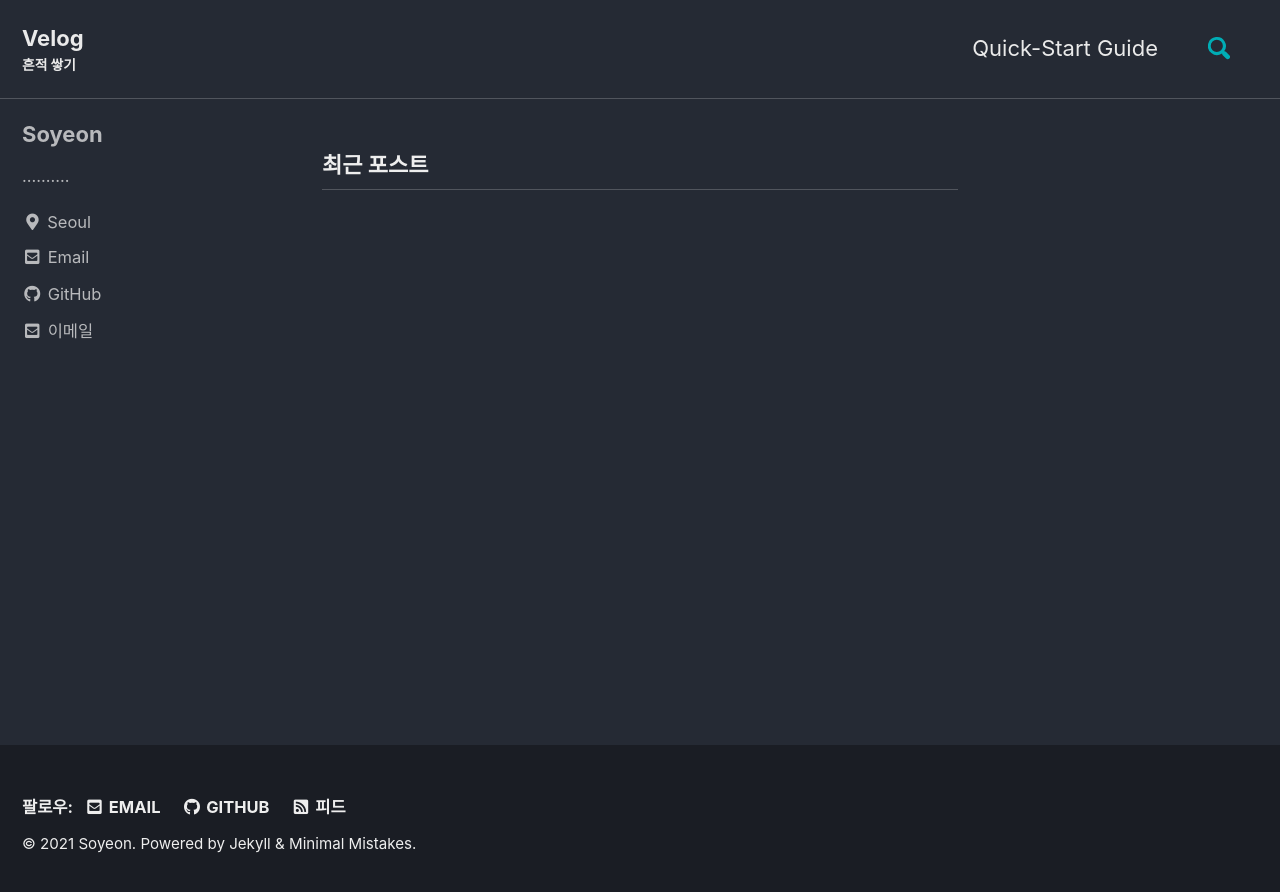
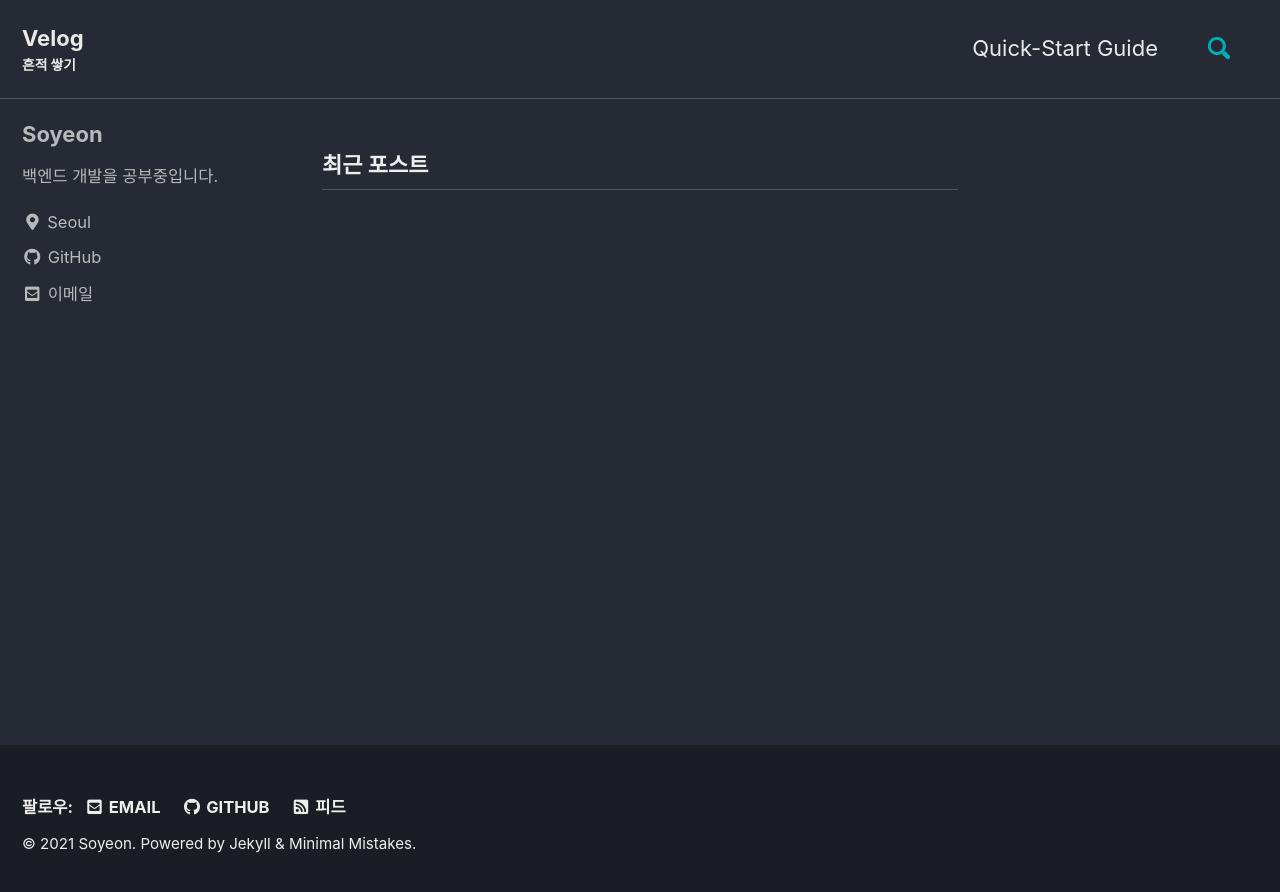
Before and after one commit to liv660/liv660.github.io, a Jekyll site: the page built from index.html, in a window 1280 px wide. Shown: the top 892 px of the page. Built offline with Jekyll 4.4.1, drawn with Linux system fonts in a browser that asks for light colours; cached includes are drawn as plain includes; the list of posts is cut into pages by our own code.

Commit message:
Update info

```diff
--- a/_config.yml
+++ b/_config.yml
@@ -96,13 +96,13 @@ analytics:
 author:
   name             : "Soyeon"
   avatar           : # path of avatar image, e.g. "/assets/images/bio-photo.jpg"
-  bio              : ".........."
+  bio              : "백엔드 개발을 공부중입니다."
   location         : "Seoul"
   email            : "liv660n@gmail.com"
   links:
-    - label: "Email"
-      icon: "fas fa-fw fa-envelope-square"
-      url: mailto:liv660n@gmail.com
+    # label: "Email"
+    #  icon: "fas fa-fw fa-envelope-square"
+    #  url: mailto:liv660n@gmail.com
     - label: "Website"
       icon: "fas fa-fw fa-link"
       # url: "https://your-website.com"
```
